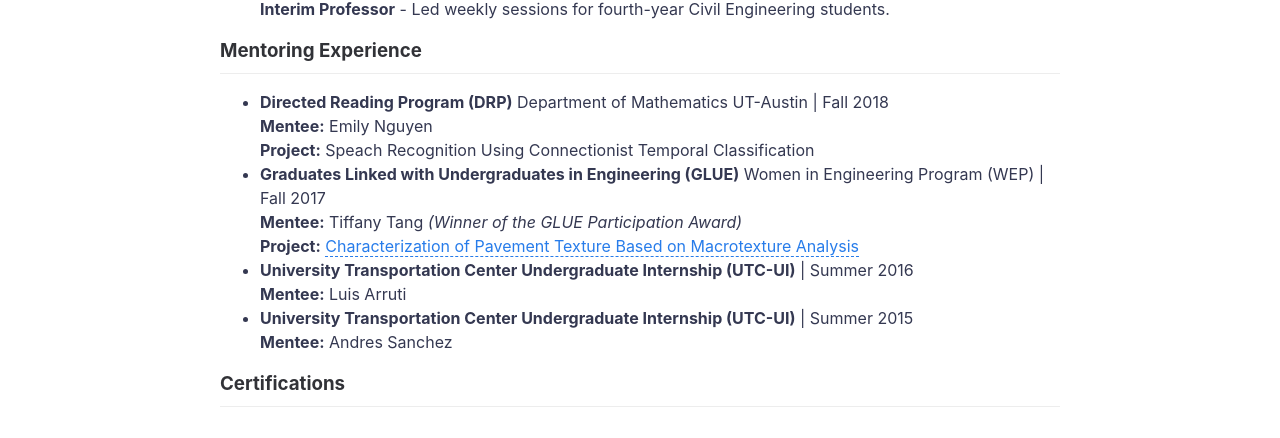
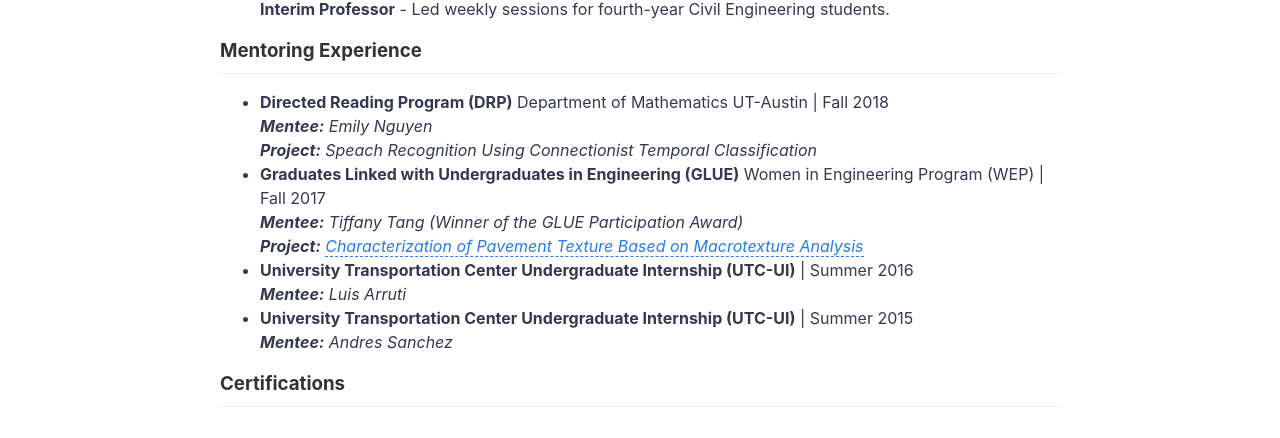
Before and after one commit to nzunigag/nzunigag.github.io, a Jekyll site: the page built from teaching.md, in a window 1280 px wide. Shown: the part 653-1091 px from the top of the page. Built offline with Jekyll 4.4.1, drawn with Linux system fonts in a browser that asks for light colours.

```diff
--- a/teaching.md
+++ b/teaching.md
@@ -22,15 +22,15 @@ ___
 ### Mentoring Experience
 ___
 - <b>Directed Reading Program (DRP)</b> Department of Mathematics UT-Austin  | Fall 2018 <br>
-<b>Mentee:</b> Emily Nguyen <br>
-<b>Project:</b> Speach Recognition Using Connectionist Temporal Classification<br>
+<i><b>Mentee:</b> Emily Nguyen <br>
+<b>Project:</b> Speach Recognition Using Connectionist Temporal Classification</i><br>
 - <b>Graduates Linked with Undergraduates in Engineering (GLUE)</b> Women in Engineering Program (WEP) | Fall 2017 <br>
-<b>Mentee:</b> Tiffany Tang <i>(Winner of the GLUE Participation Award)</i> <br>
-<b>Project:</b> [Characterization of Pavement Texture Based on Macrotexture Analysis](/downloads/2017_GLUE.pdf) <br>
+<i><b>Mentee:</b> Tiffany Tang <i>(Winner of the GLUE Participation Award)</i> <br>
+<b>Project:</b> [Characterization of Pavement Texture Based on Macrotexture Analysis](/downloads/2017_GLUE.pdf)</i><br>
 - <b>University Transportation Center Undergraduate Internship (UTC-UI)</b> | Summer 2016 <br>
-<b>Mentee:</b> Luis Arruti <br>
+<i><b>Mentee:</b> Luis Arruti <br></i>
 - <b>University Transportation Center Undergraduate Internship (UTC-UI)</b> | Summer 2015 <br>
-<b>Mentee:</b> Andres Sanchez
+<i><b>Mentee:</b> Andres Sanchez</i>
 
 ### Certifications
 ___
```
